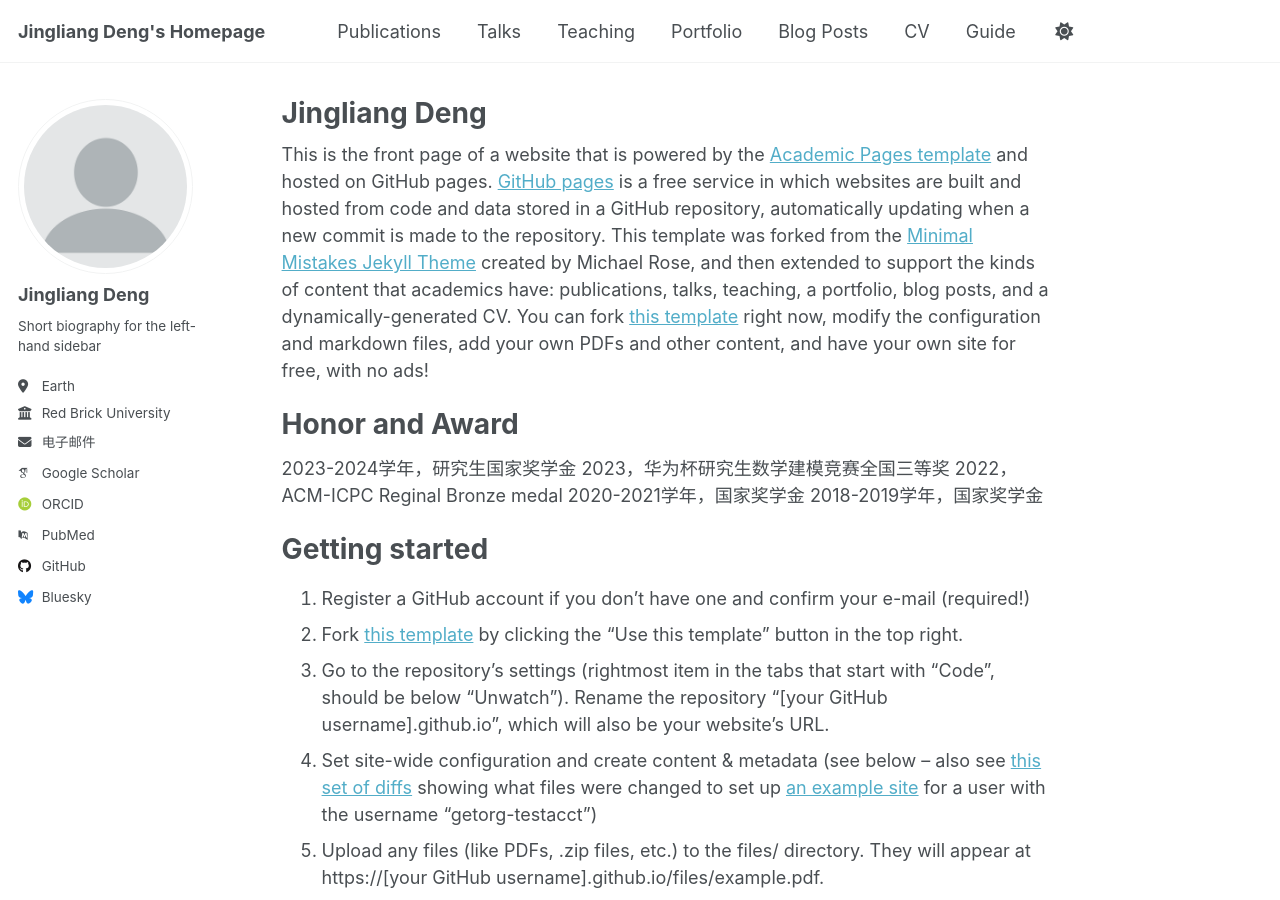
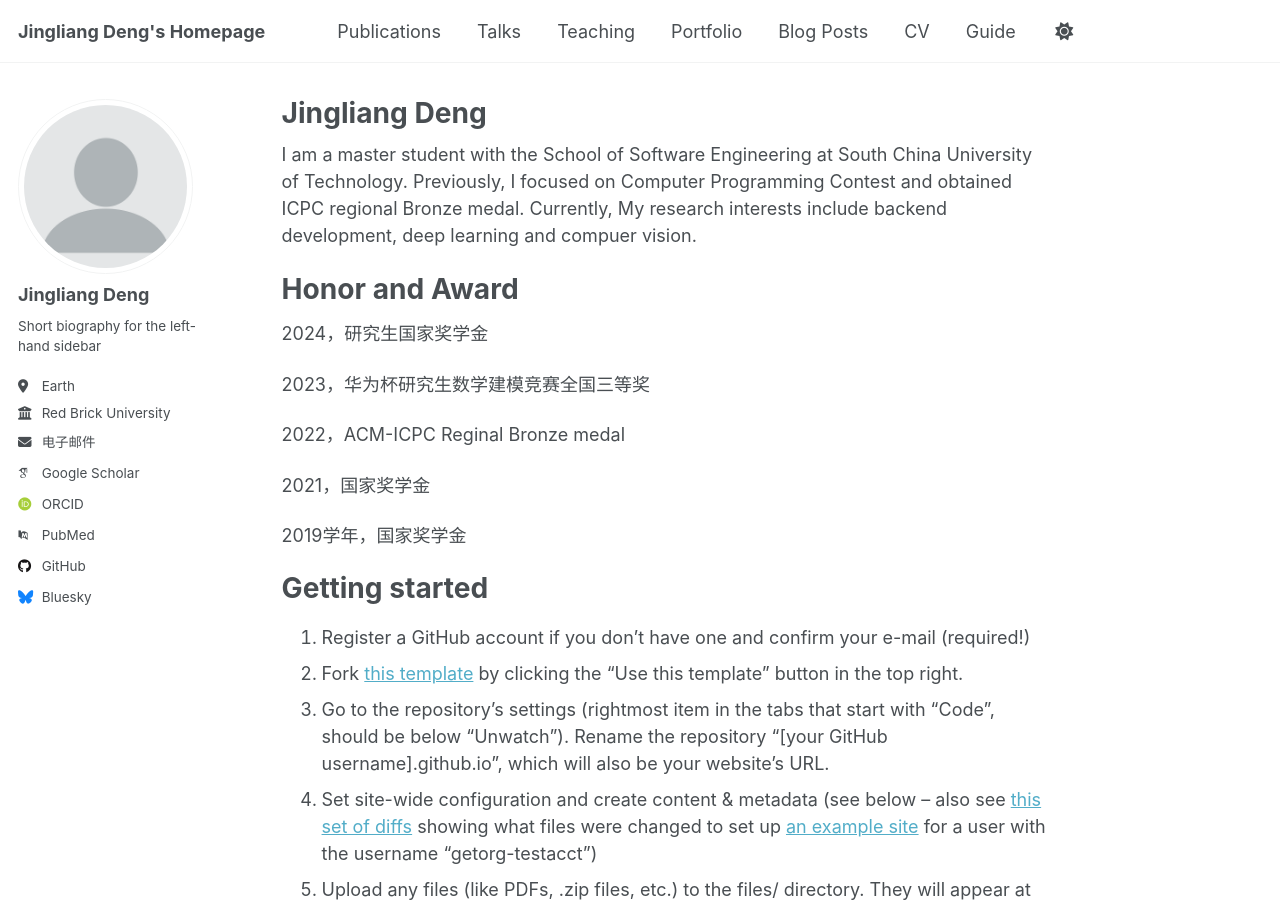
Before and after one commit to dengjl-hub/dengjl-hub.github.io, a Jekyll site: the page built from _pages/about.md, in a window 1280 px wide and 900 px high. Built offline with Jekyll 4.4.1, drawn with Linux system fonts in a browser that asks for light colours; some web fonts are replaced.

Commit message:
Update about.md
intro

```diff
--- a/_pages/about.md
+++ b/_pages/about.md
@@ -7,15 +7,19 @@ redirect_from:
   - /about.html
 ---
 
-This is the front page of a website that is powered by the [Academic Pages template](https://github.com/dengjl-hub/dengjl-hub.github.io) and hosted on GitHub pages. [GitHub pages](https://pages.github.com) is a free service in which websites are built and hosted from code and data stored in a GitHub repository, automatically updating when a new commit is made to the repository. This template was forked from the [Minimal Mistakes Jekyll Theme](https://mmistakes.github.io/minimal-mistakes/) created by Michael Rose, and then extended to support the kinds of content that academics have: publications, talks, teaching, a portfolio, blog posts, and a dynamically-generated CV. You can fork [this template](https://github.com/dengjl-hub/dengjl-hub.github.io) right now, modify the configuration and markdown files, add your own PDFs and other content, and have your own site for free, with no ads!
+I am a master student with the School of Software Engineering at South China University of Technology. Previously, I focused on Computer Programming Contest and obtained ICPC regional Bronze medal.  Currently, My research interests include backend development, deep learning and compuer vision.
 
 Honor and Award
 ======
-2023-2024学年，研究生国家奖学金
+2024，研究生国家奖学金
+
 2023，华为杯研究生数学建模竞赛全国三等奖
+
 2022，ACM-ICPC Reginal Bronze medal
-2020-2021学年，国家奖学金
-2018-2019学年，国家奖学金
+
+2021，国家奖学金
+
+2019学年，国家奖学金
 
 Getting started
 ======
```
